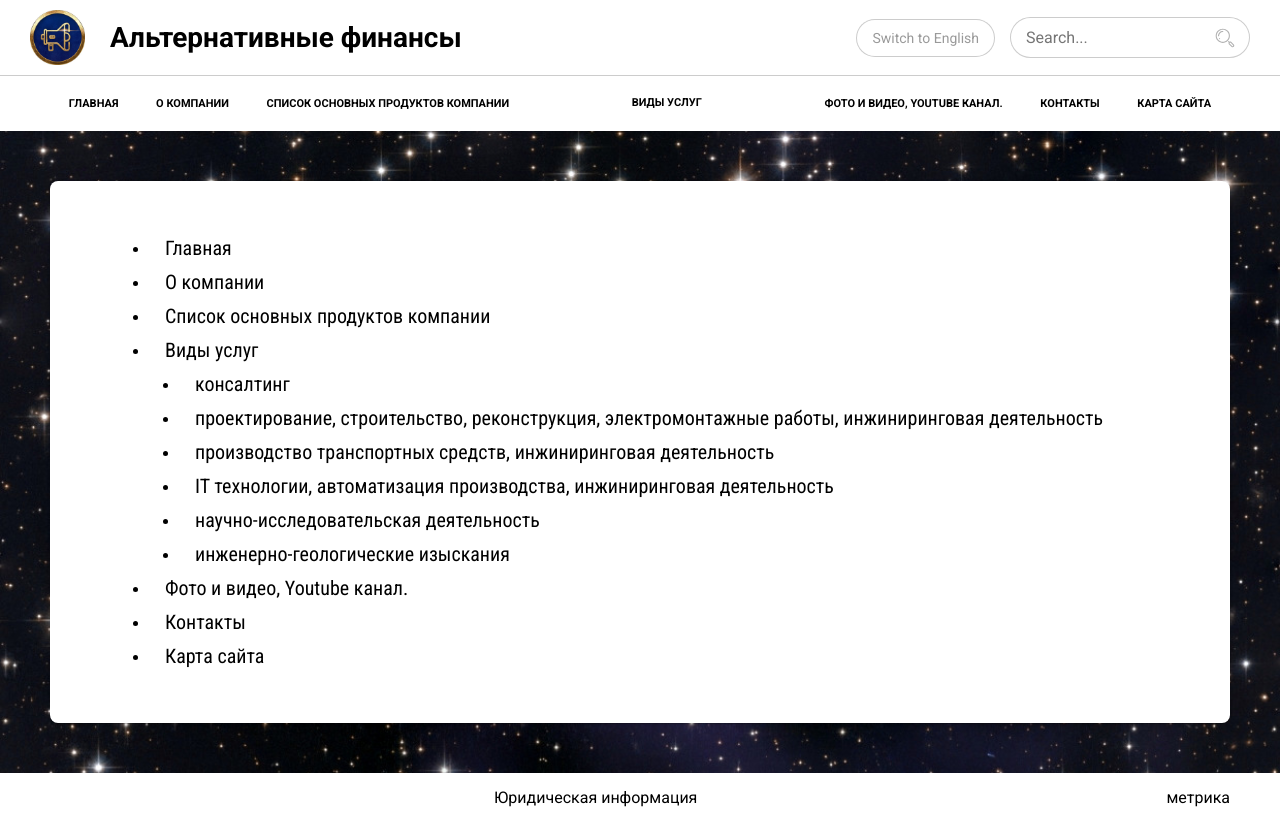
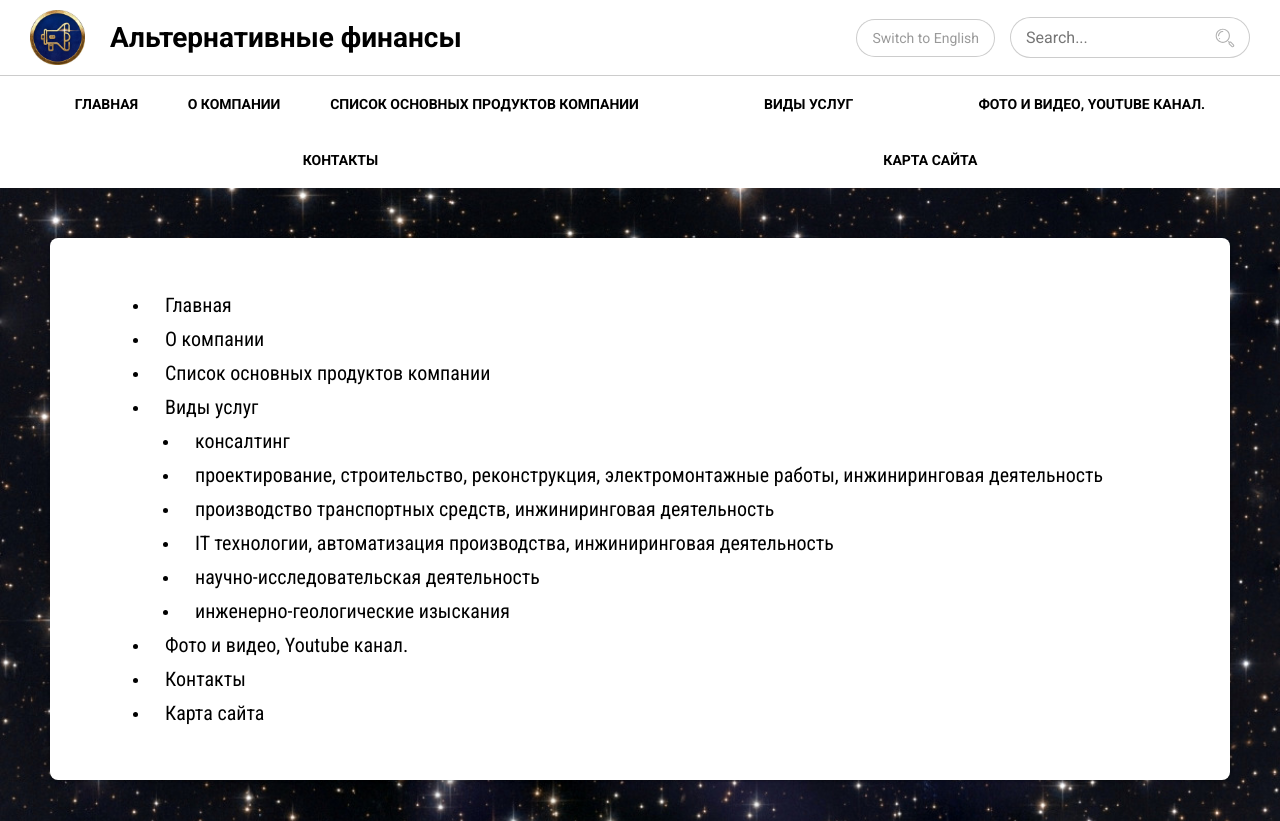
Before and after one commit to mrreads/alt-finance, a PHP site: page /sitecard.php in a window 1280 px wide. Shown: the top 821 px of the page. Run offline with PHP 8.4, Linux system fonts and the light colour scheme.

Commit message:
font fixes

```diff
--- a/resources/css/contacts.css
+++ b/resources/css/contacts.css
@@ -6,6 +6,8 @@ div.container-contacts
 div.c-main-contacts
 {
 	font-size: 23px;
+	border-radius: 0 0 0.5em 0.5em;
+	border-top: 1px solid grey;
 
 	display: flex;
 	align-items: flex-start;
--- a/resources/css/navigation.css
+++ b/resources/css/navigation.css
@@ -27,7 +27,7 @@
 
 .menu .container > ul li a, .menu .container > ul li p
 {
-	font-size: 11px;
+	font-size: 14px;
 	font-weight: bold;
 
 	display: flex;
```
